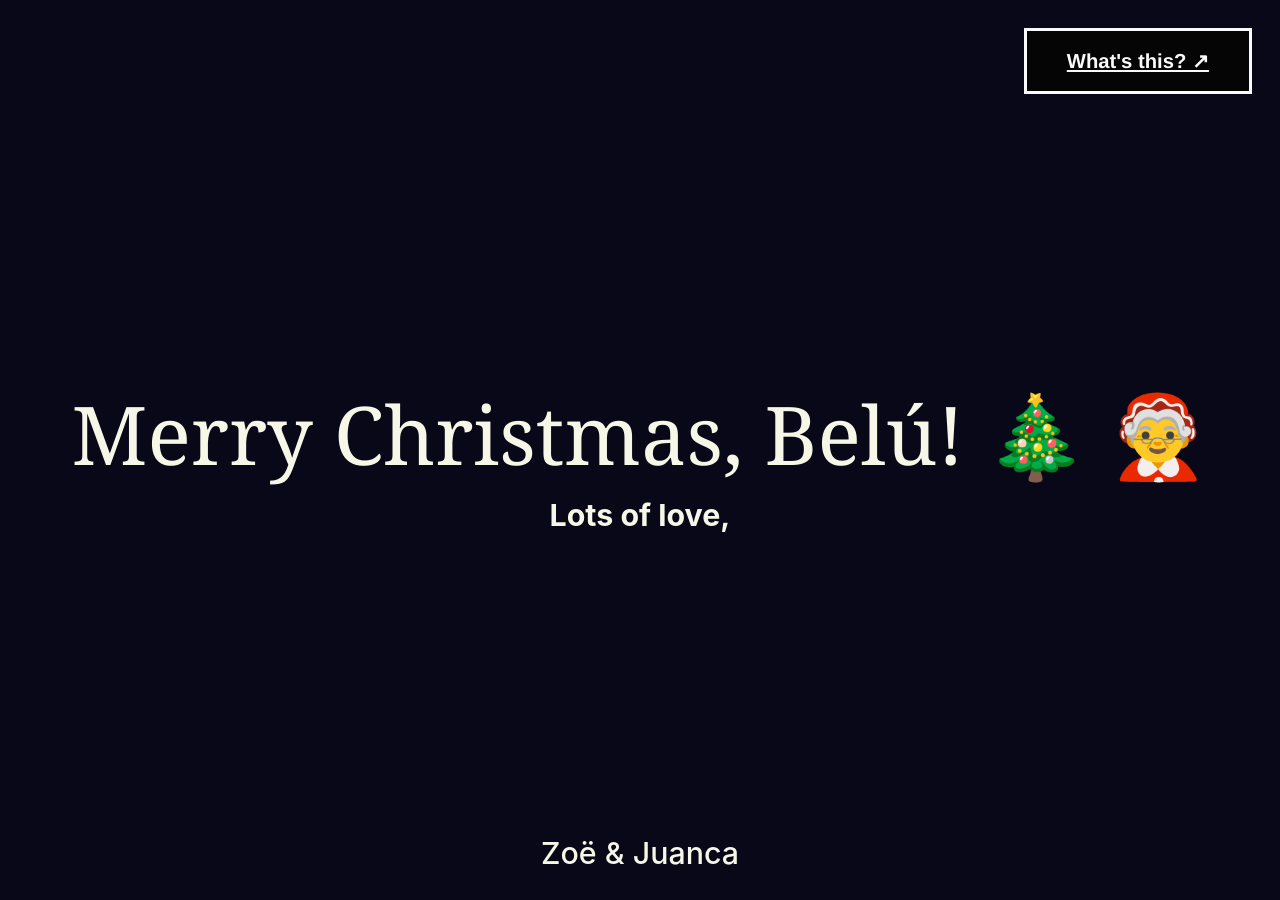
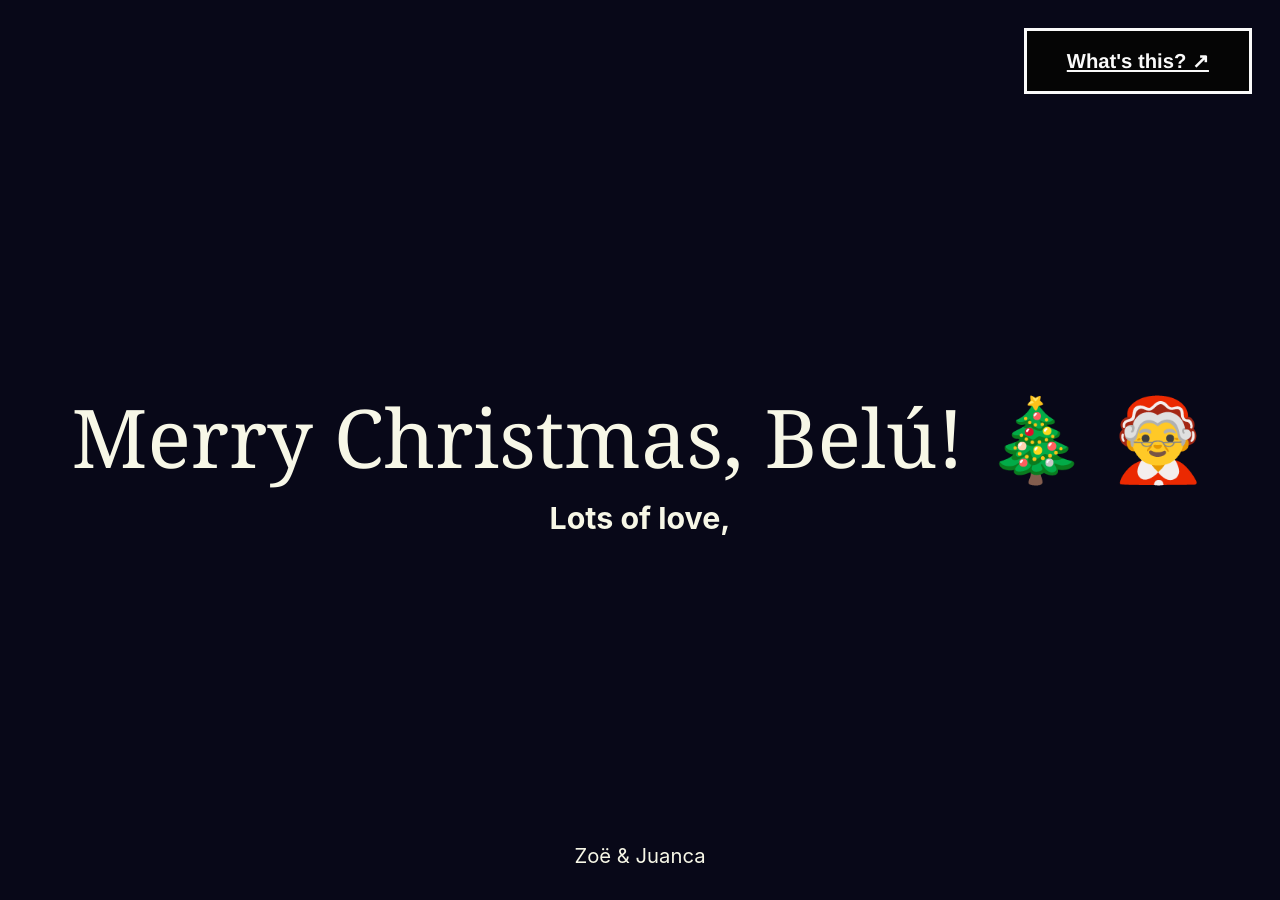
Before and after one commit to juancarlosasensio/isabelasensio.com, a Jekyll site: the page built from index.html, in a window 1280 px wide. Built offline with Jekyll 4.4.1, drawn with Linux system fonts in a browser that asks for light colours; nearby versions of some CDN libraries.

Commit message:
Update cover

```diff
--- a/index.html
+++ b/index.html
@@ -12,6 +12,6 @@ page_name: home
       <h1 role="none" class="max-width:100%">Merry Christmas, Belú! 🎄 🤶 </h1>
       <h4 class="max-width:100%"><strong>Lots of love,</strong></h4>
     </stack-l>
-    <h4 class="max-width:100%">Zoë & Juanca</h4>
+    <p class="max-width:100%">Zoë & Juanca</p>
   </cover-l>
 </center-l>
```
